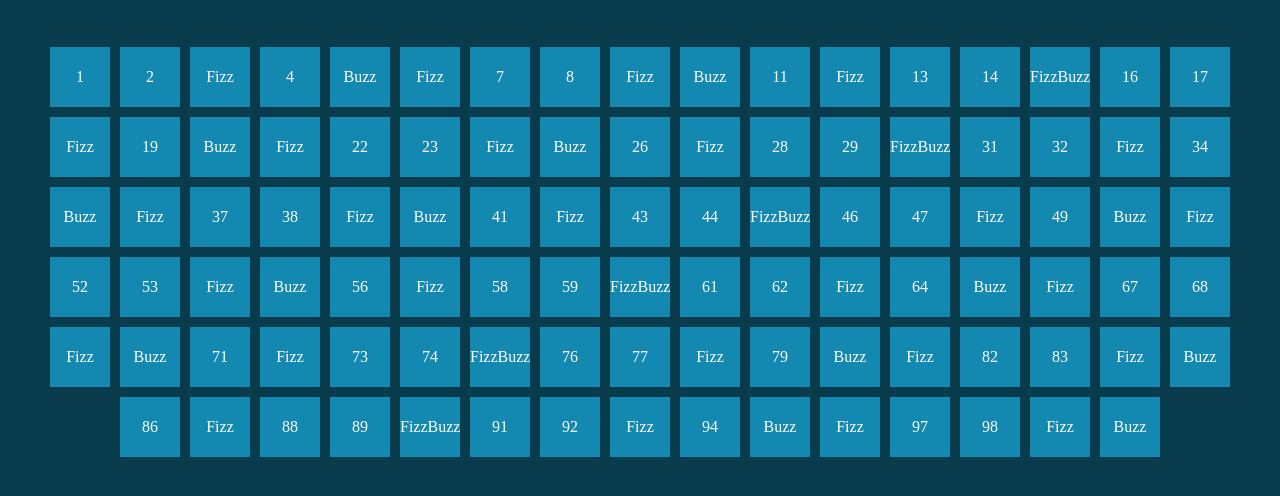
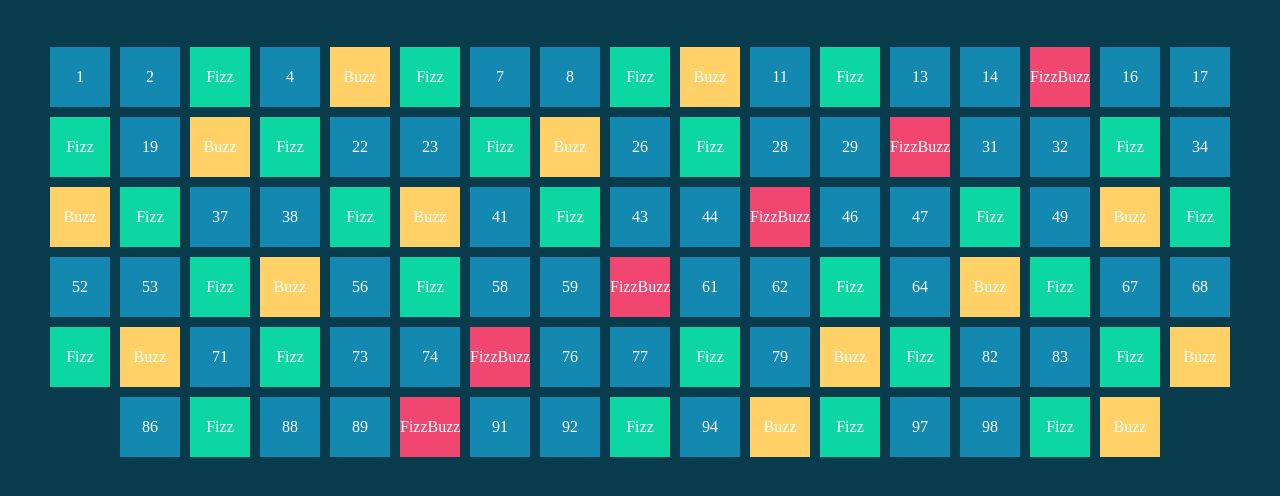
Before and after one commit to Iunora93/js-fizzbuzz, a plain HTML site: page index.html in a window 1280 px wide. Shown: the part 218-714 px from the top of the page. Drawn offline with Linux system fonts and the light colour scheme.

Commit message:
Background-color fizz buzz and fizzbuzz

```diff
--- a/css/style.css
+++ b/css/style.css
@@ -50,3 +50,15 @@ main {
     line-height: 3.75rem;
     margin: 5px 5px;
 }
+
+.fizz {
+    background-color: #0cd6a1;
+}
+
+.buzz {
+    background-color: #ffd166;
+}
+
+.fizzbuzz {
+    background-color: #f0466f;
+}
--- a/js/main.js
+++ b/js/main.js
@@ -20,20 +20,22 @@ for ( let i = 1; i <= 100; i++) {
     /* Per i numeri che sono sia multipli di 3 che di 5 stampi “FizzBuzz */
     if(((i % 3) == 0) && ((i % 5) == 0)){
         console.log(`FizzBuzz`)
+        element.classList.add('fizzbuzz');
         element.innerHTML = "FizzBuzz"
     }
     /* i multipli di 3 stampi “Fizz” */
     else if ((i % 3) == 0){
-        console.log(`Fizz`)
+        console.log(`Fizz`);
+        element.classList.add('fizz');
         element.innerHTML = "Fizz"
     }
     /* i multipli di 5 stampi “Buzz */
     else if ((i % 5) == 0){
         console.log(`Buzz`)
+        element.classList.add('buzz');
         element.innerHTML = "Buzz"
     }
     else {
         console.log(i);
     }
-
 }
```
